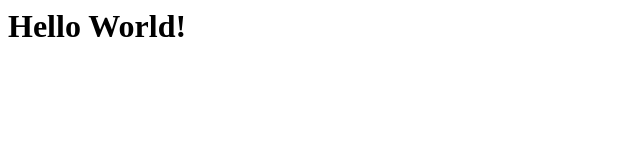
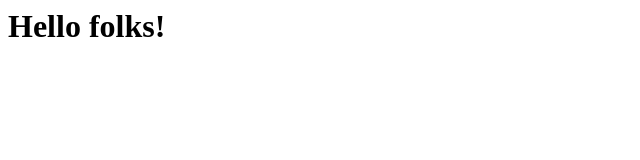
Before and after one commit to viniciusofp/Zipf-Mistery-Calculator, a plain HTML site: page index.html in a window 1280 px wide. Shown: the full height of the page, 0-640 px from the left. Drawn offline with Linux system fonts and the light colour scheme.

Commit message:
Agora Vai

```diff
--- a/index.html
+++ b/index.html
@@ -1 +1 @@
-<h1> Hello World!</h1>
+<h1>Hello folks!</h1>
```
